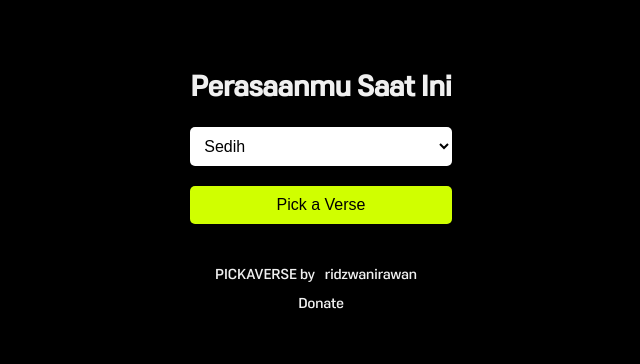
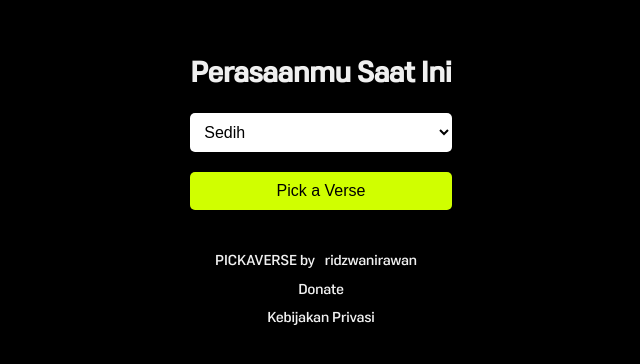
Before and after one commit to ridzverse/pickaverse, a plain HTML site: page index.html in a window 1280 px wide. Shown: the part 210-574 px from the top of the page, without its empty margins (319-959 px from the left). Drawn offline with Linux system fonts and the light colour scheme.

Commit message:
Update index.html

```diff
--- a/index.html
+++ b/index.html
@@ -95,6 +95,7 @@
     <div class="footer">
         <p>PICKAVERSE by<a href="https://instagram.com/ridzwanirawan" target="_blank">ridzwanirawan</a></p>
         <p><a href="https://saweria.co/ridzwanirawandonate" target="_blank">Donate</a></p>
+        <p><a href="https://quranresponse.vercel.app/privacypolicy.html" target="_blank">Kebijakan Privasi</a></p>
     </div>
 
     <script>
```
